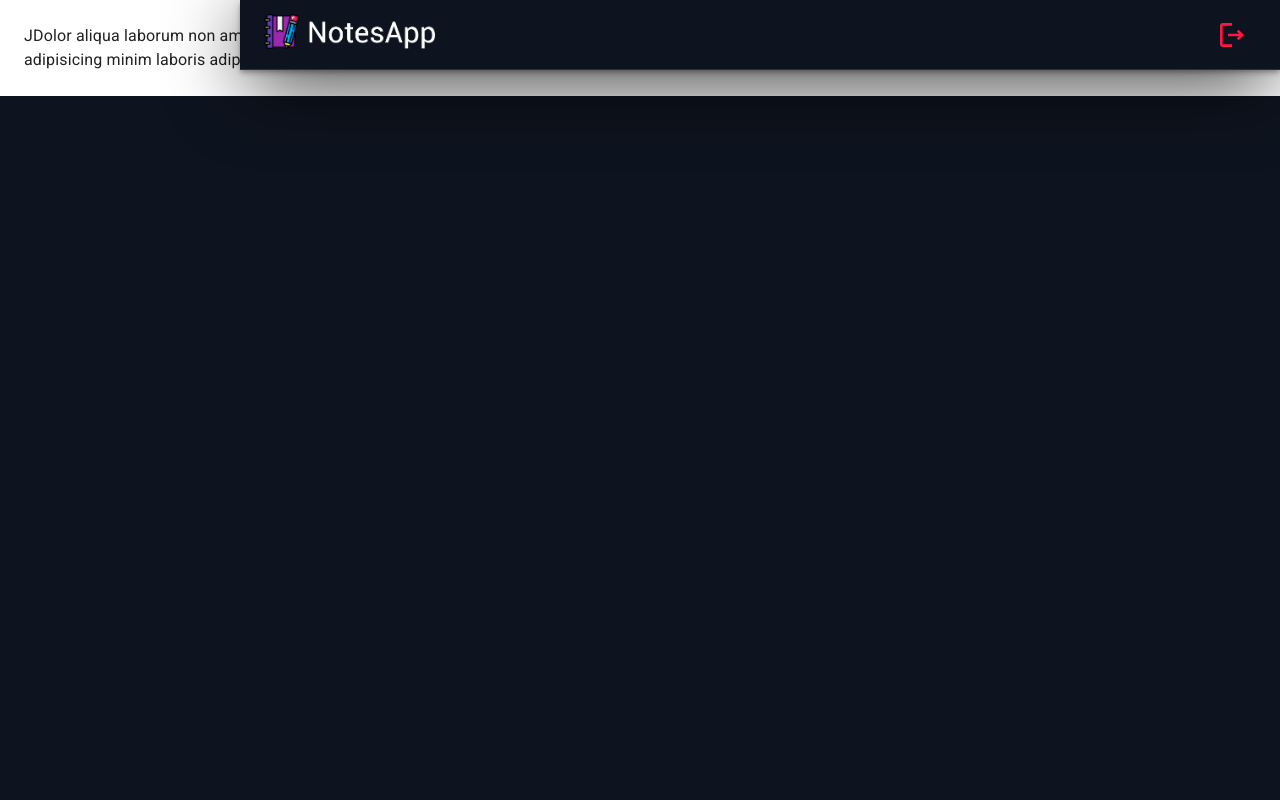
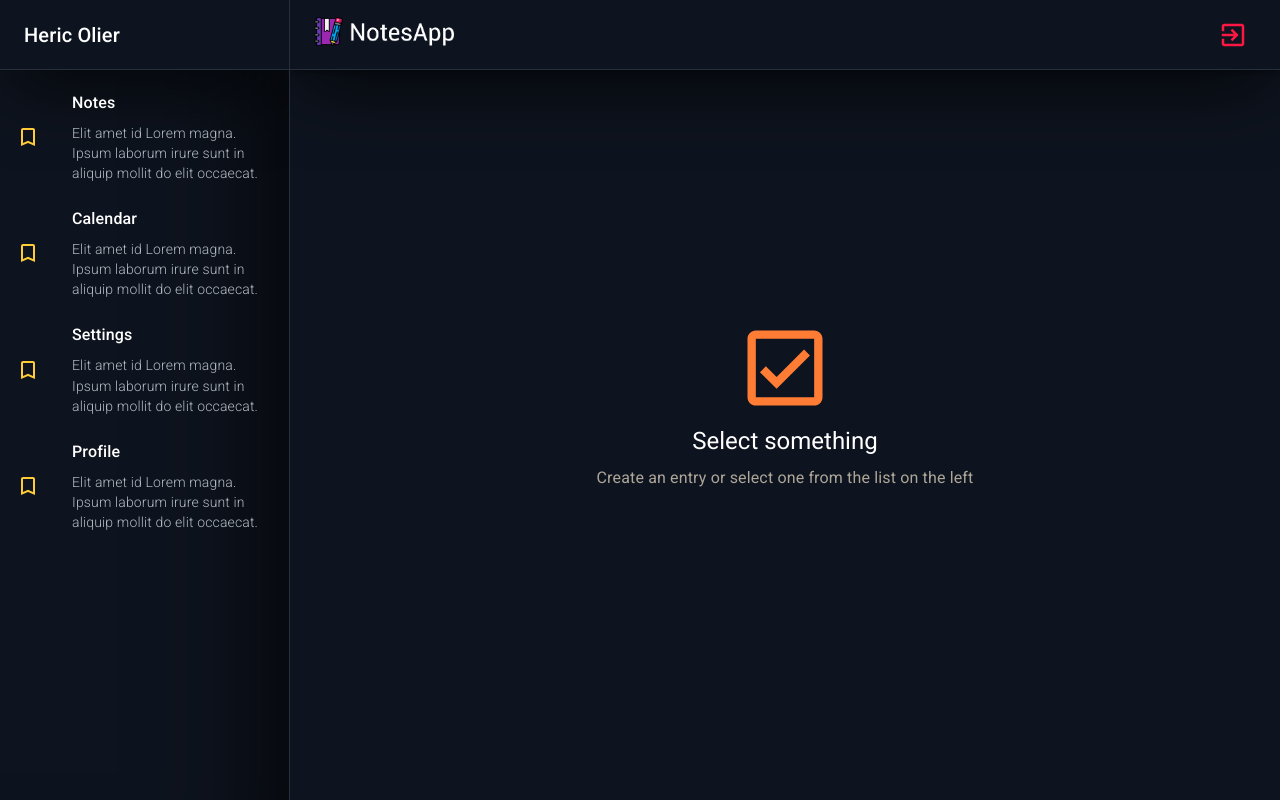
Before and after one commit to Heric-Olier/notes-app, a React (Vite) app: page / in a window 1280 px wide. Built offline with nearby package versions, Linux system fonts and the light colour scheme.

Commit message:
Add NothingSelectedView Section Layout

```diff
--- a/src/journal/components/NavBar.jsx
+++ b/src/journal/components/NavBar.jsx
@@ -1,9 +1,9 @@
-import { Image, LogoutOutlined, MenuOutlined } from "@mui/icons-material";
+import { ExitToApp, MenuOutlined } from "@mui/icons-material";
 import { AppBar, Grid, IconButton, Toolbar, Typography } from "@mui/material";
 
 export const NavBar = ({ drawerWidth = 240 }) => {
 
-    const logoNav = "/public/logo-header.png";
+    const logoNav = "/logo-header.png";
 
   return (
     <AppBar
@@ -28,7 +28,7 @@ export const NavBar = ({ drawerWidth = 240 }) => {
             <img className="logo-nav" src={logoNav} alt="logo" sx={{ height: 40 }} />
           </Typography>
           <IconButton color="error">
-            <LogoutOutlined sx={{ fontSize: 32 }} />
+            <ExitToApp sx={{ fontSize: 30 }} />
           </IconButton>
         </Grid>
       </Toolbar>
--- /dev/null
+++ b/src/journal/components/SideBar.jsx
@@ -0,0 +1,75 @@
+import { TurnedInNot } from "@mui/icons-material";
+import {
+  Drawer,
+  Box,
+  Toolbar,
+  Typography,
+  Divider,
+  List,
+  ListItem,
+  ListItemIcon,
+  ListItemButton,
+  Grid,
+  ListItemText,
+} from "@mui/material";
+
+export const SideBar = ({ drawerWidth = 240 }) => {
+
+  return (
+    <Box
+      component="nav"
+      sx={{
+        width: { sm: drawerWidth },
+        flexShrink: { sm: 0 },
+        display: { xs: "none", sm: "block" },
+      }}
+    >
+      <Drawer
+        variant="permanent"
+        open
+        sx={{
+          width: drawerWidth,
+          flexShrink: 0,
+          [`& .MuiDrawer-paper`]: {
+            boxShadow: "inset -9rem 0 9rem -9rem #000;",
+            borderRight: "1px solid #29303d;",
+            backgroundColor: "primary.main",
+            width: drawerWidth,
+            boxSizing: "border-box",
+          },
+        }}
+      >
+        <Toolbar
+          className="sidebar__toolbar"
+          sx={{
+            backgroundColor: "primary.main",
+            color: "primary.contrastText",
+          }}
+        >
+          <Typography variant="h6" noWrap component="div">
+            Heric Olier
+          </Typography>
+        </Toolbar>
+
+        <Divider />
+
+        <List>
+          {["Notes", "Calendar", "Settings", "Profile"].map((text) => (
+            <ListItem key={text} disablePadding>
+              <ListItemButton>
+                <ListItemIcon>
+                  <TurnedInNot sx={{ color: "#ffcb36" }} />
+                </ListItemIcon>
+                <Grid container>
+                    <ListItemText primary={text} sx={{ color: "primary.contrastText" }} />
+                    <ListItemText secondary={'Elit amet id Lorem magna. Ipsum laborum irure sunt in aliquip mollit do elit occaecat.'} />
+
+                </Grid>
+              </ListItemButton>
+            </ListItem>
+          ))}
+        </List>
+      </Drawer>
+    </Box>
+  );
+};
--- a/src/journal/components/index.js
+++ b/src/journal/components/index.js
@@ -1,2 +1,3 @@
 
 export * from './NavBar';
+export * from './SideBar';
--- a/src/journal/layout/JournalLayout.jsx
+++ b/src/journal/layout/JournalLayout.jsx
@@ -1,21 +1,23 @@
+import { Toolbar } from "@mui/material";
 import { Box } from "@mui/system";
-import { NavBar } from "../components";
+import { NavBar, SideBar } from "../components";
 
-const drawerWidth = 240;
+const drawerWidth = 290;
 
 export const JournalLayout = ({ children }) => {
   return (
     <Box sx={{ display: "flex" }}>
       <NavBar drawerWidth={drawerWidth} />
 
-      {/* <Sidebar /> */}
+      <SideBar drawerWidth={drawerWidth} />
 
-      <Box component="main" sx={{ flexGrow: 1, p: 3 }}>
-
-        {/* Toolbar /> */}
+      <Box
+        component="main"
+        sx={{ backgroundColor: "primary.main", flexGrow: 1, p: 0 }}
+      >
+        <Toolbar />
 
         {children}
-
       </Box>
     </Box>
   );
--- a/src/journal/pages/JournalPage.jsx
+++ b/src/journal/pages/JournalPage.jsx
@@ -1,15 +1,17 @@
-import { Typography } from "@mui/material";
+
 import { JournalLayout } from "../layout/JournalLayout";
+import { NothingSelectedView } from "../views";
 
 export const JournalPage = () => {
   return (
     <JournalLayout>
-      <Typography>
+      {/* <Typography sx={{color: 'tertiary.main'}}>
         JDolor aliqua laborum non amet dolore. Sint ut sint duis occaecat
         occaecat. Eiusmod magna veniam laboris minim dolor do officia et commodo
         nulla. Incididunt quis adipisicing minim laboris adipisicing sunt. Velit
         voluptate quis deserunt sit enim aliqua ea sit exercitation.
-      </Typography>
+      </Typography> */}
+      <NothingSelectedView />
     </JournalLayout>
   );
 };
--- /dev/null
+++ b/src/journal/views/NothingSelectedView.jsx
@@ -0,0 +1,31 @@
+import CheckBoxOutlinedIcon from '@mui/icons-material/CheckBoxOutlined';
+import { Grid, Typography } from "@mui/material"
+
+export const NothingSelectedView = () => {
+  return (
+    <Grid
+    container
+    textAlign={"center"}
+    justifyContent="center"
+    alignItems="center"
+    spacing={0}
+    direction="column"
+    sx={{ minHeight: "calc(100vh - 112px)", backgroundColor: "primary.main", padding: 4 }}
+  >
+    <Grid item xs={12}>
+        <CheckBoxOutlinedIcon sx={{ fontSize: 100, color: "#ff7c35;" }} />
+
+        <Typography variant="h5" sx={{ mb: 1, color: "primary.contrastText" }}>
+            Select something
+        </Typography>
+        <Typography variant="body1" sx={{ mb: 1, color: "tertiary.main" }}>
+            Create an entry or select one from the list on the left
+        </Typography>
+
+    </Grid>
+
+
+    </Grid>
+
+  )
+}
--- /dev/null
+++ b/src/journal/views/index.js
@@ -0,0 +1,2 @@
+
+export * from "./NothingSelectedView";
--- a/src/styles.css
+++ b/src/styles.css
@@ -1,5 +1,5 @@
 html {
-  background-color: #0E141F;
+  background-color: #0e141f;
 }
 
 .box-shadow {
@@ -7,11 +7,30 @@ html {
 }
 
 .logo-nav {
-  height: 2.2rem;
+  height: 1.8rem;
 }
 
-.navbar__toolbar {
+.drawer {
+  box-shadow: inset -9rem 0 9rem -9rem #000;
+  border-right: 1px solid #29303d;
+}
+
+.navbar__toolbar,
+.sidebar__toolbar {
   min-height: 4.4rem !important;
   box-shadow: 0 1rem 5rem -0.5rem #000;
   border-bottom: 1px solid #29303d;
 }
+
+.css-10hburv-MuiTypography-root{
+  font-weight: 500 !important;
+}
+
+.css-83ijpv-MuiTypography-root {
+  color: #b2bac2 !important;
+  font-weight: 300 !important;
+}
+
+.css-1lwmhsw-MuiButtonBase-root-MuiListItemButton-root:hover {
+  background-color: rgb(17 26 44) !important;
+}
--- a/src/theme/purpleTheme.js
+++ b/src/theme/purpleTheme.js
@@ -9,6 +9,9 @@ export const purpleTheme = createTheme({
     secondary: {
       main: "#543884",
     },
+    tertiary: {
+      main: "#ada699",
+    },
     error: {
       main: red.A400,
     },
```
